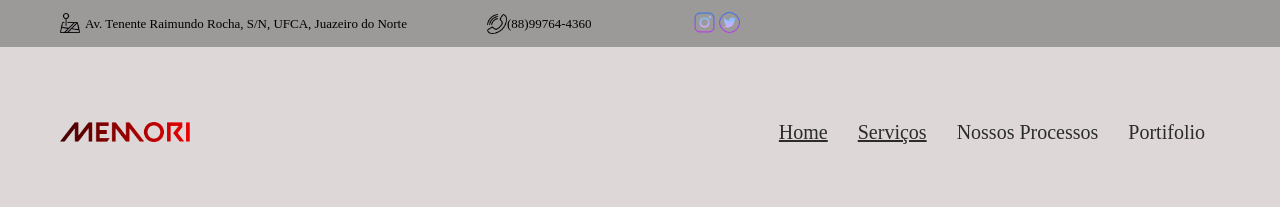
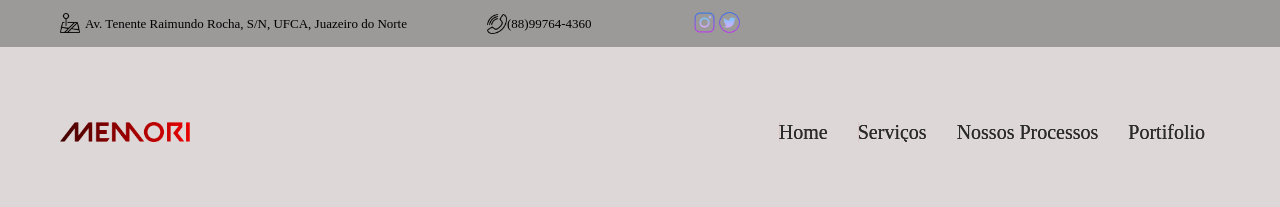
Before and after one commit to osvaldosoares-hub/memorii, a React (Create React App) app: page / in a window 1280 px wide. Shown: the top 207 px of the page. Built offline with nearby package versions, Linux system fonts and the light colour scheme.

Commit message:
lista styles

```diff
--- a/src/components/header/index.js
+++ b/src/components/header/index.js
@@ -43,21 +43,12 @@ export const Wrapper = styled.div`
             height: 15px;
         }
         & > ${ListaMemoriul}{
+
             position: absolute;
-            width:30px;
+
             height:30px;
             top:160px;
-            &:hover{
 
-        background: var(--dark-ball);
-
-        width: 380px;
-        height:40px;
-        border-radius: 0px;
-
-
-
-            }
 
         }
     }
--- a/src/components/lista/index.js
+++ b/src/components/lista/index.js
@@ -3,35 +3,44 @@ import styled from 'styled-components'
 
 export const ListaMemorili = styled.li`
     display: inline-block;
+    position:relative;
     margin:15px;
     font-size: 20rem;
-    list-style-type: none;
     color:  var(--dark-ball);
+    text-decoration:none;
 
     transition: transform 60s linear;
+    overflow: hidden;
 
+    &::before{
+        content:'';
+        position: absolute;
+        opacity:1;
+        width: 100%;
+        height:100%;
+        background: var(--color-red-light);
+        transform: translateX(-100%);
+        transition: transform 200ms linear;
+    }
+    &::after{
+        font-size: 20rem;
 
-    &:hover{
-        border-left: 10px solid var(--dark-li)
+        content: '${({children})=> children}';
+        position: absolute;
+        right:0px;
 
     }
+    &:hover::before{
+
+        transform: translateX(0)
+    }
+
 `;
 
 
 export const ListaMemoriul = styled.ul`
    --space: 10rem;
-
-
    cursor:pointer;
    color: var(--color-red-light);
-   font-size:  20rem;
-
-
-
-
-
-
-
-
 
 `;
```
